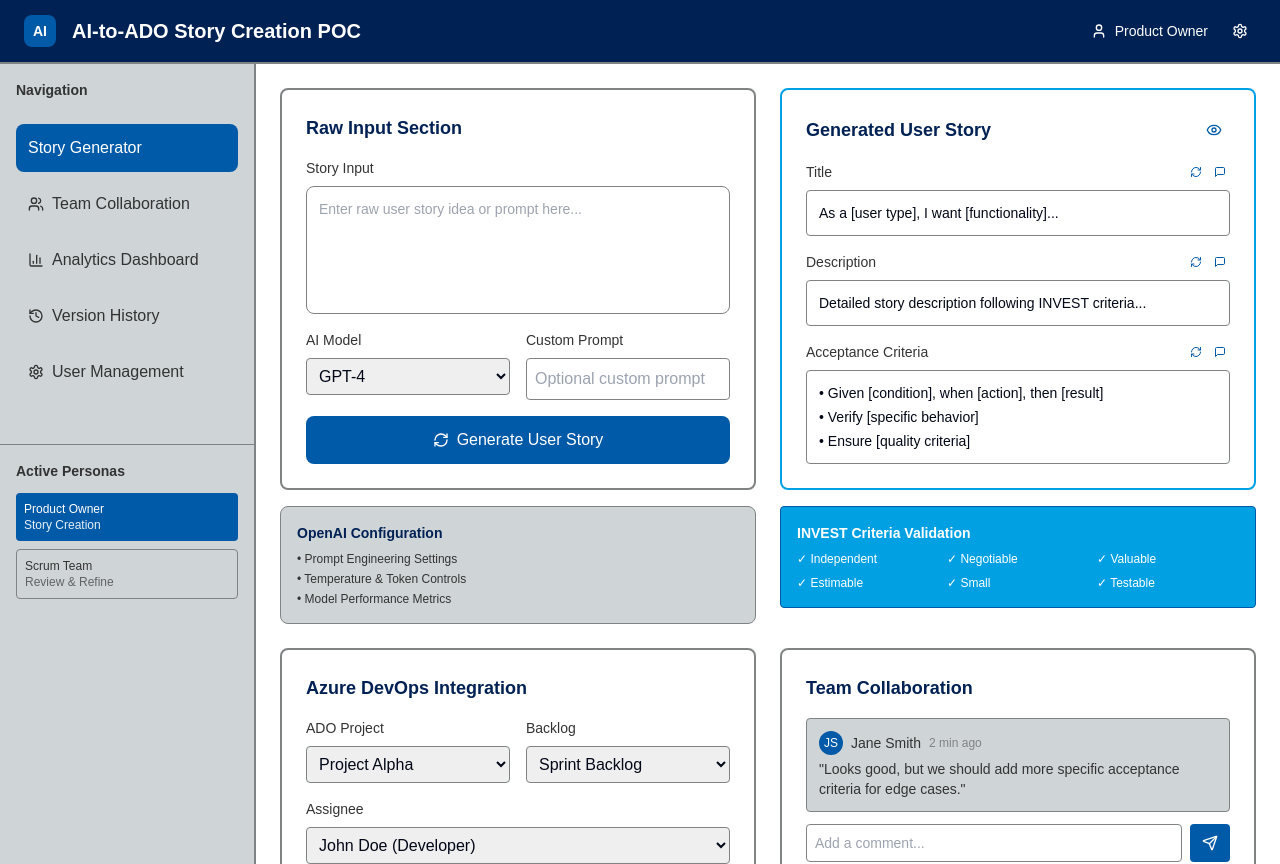
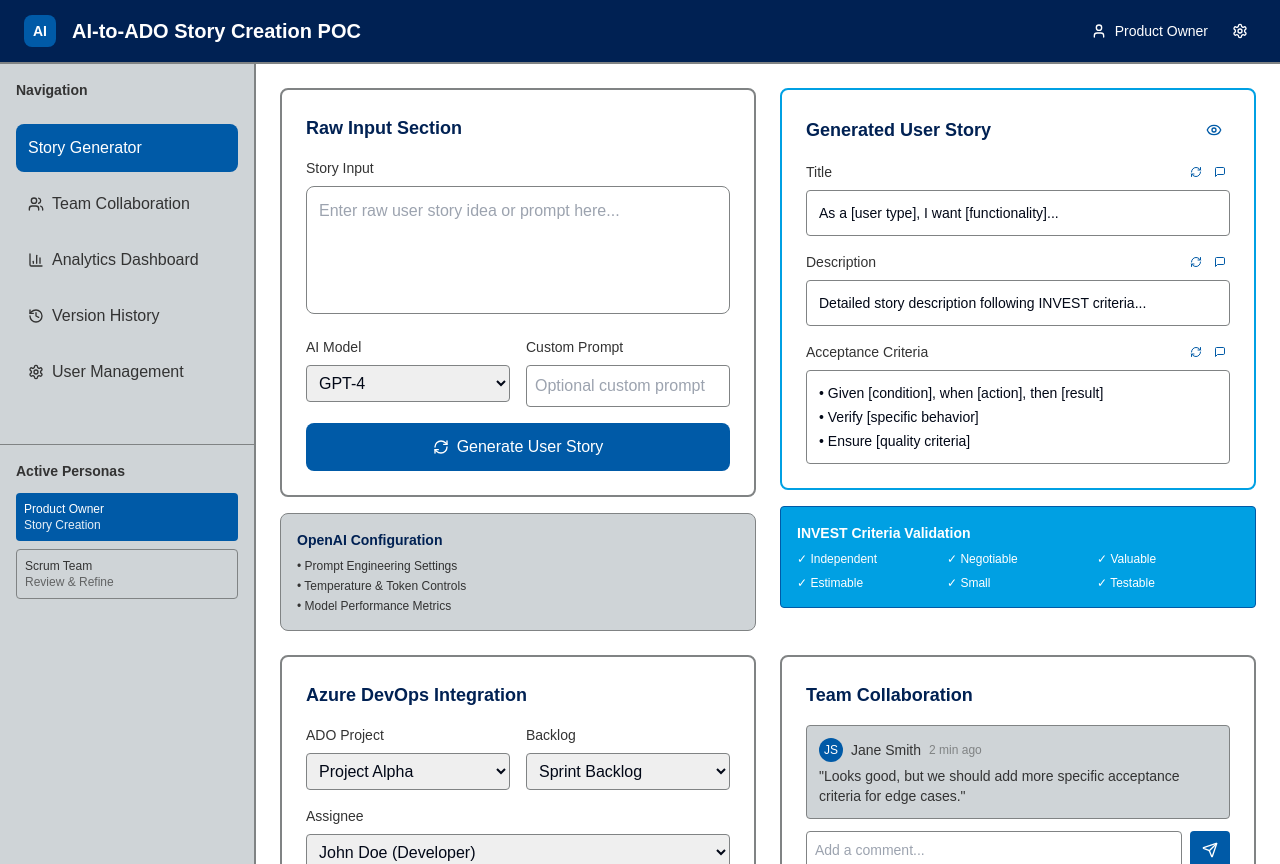
Before and after one commit to afarabee/prompt-to-product-ado, a React (Vite) app: page /wireframe in a window 1280 px wide. Built offline with nearby package versions, Linux system fonts and the light colour scheme.

Commit message:
Revert to previous wireframe
Reverts the wireframe component to a previous version.

```diff
--- a/src/components/Wireframe.tsx
+++ b/src/components/Wireframe.tsx
@@ -95,9 +95,11 @@ export const Wireframe = () => {
                       <label className="block text-sm font-medium mb-2" style={{ color: '#333333' }}>
                         Story Input
                       </label>
-                      <div className="h-32 p-3 border rounded-lg" style={{ backgroundColor: '#FFFFFF', borderColor: '#808384' }}>
-                        <div className="text-sm text-gray-400">Enter raw user story idea or prompt here...</div>
-                      </div>
+                      <textarea
+                        className="w-full h-32 p-3 border rounded-lg resize-none"
+                        style={{ backgroundColor: '#FFFFFF', borderColor: '#808384' }}
+                        placeholder="Enter raw user story idea or prompt here..."
+                      />
                     </div>
 
                     <div className="grid grid-cols-2 gap-4">
@@ -158,10 +160,10 @@ export const Wireframe = () => {
                       <div className="flex items-center justify-between mb-2">
                         <label className="text-sm font-medium" style={{ color: '#333333' }}>Title</label>
                         <div className="flex gap-1">
-                          <button className="p-1 rounded hover:bg-blue-50">
+                          <button className="p-1 rounded hover:bg-blue-50" title="Regenerate Title">
                             <RefreshCw className="w-3 h-3" style={{ color: '#005AA7' }} />
                           </button>
-                          <button className="p-1 rounded hover:bg-blue-50">
+                          <button className="p-1 rounded hover:bg-blue-50" title="Chat with this field">
                             <MessageSquare className="w-3 h-3" style={{ color: '#005AA7' }} />
                           </button>
                         </div>
@@ -175,10 +177,10 @@ export const Wireframe = () => {
                       <div className="flex items-center justify-between mb-2">
                         <label className="text-sm font-medium" style={{ color: '#333333' }}>Description</label>
                         <div className="flex gap-1">
-                          <button className="p-1 rounded hover:bg-blue-50">
+                          <button className="p-1 rounded hover:bg-blue-50" title="Regenerate Description">
                             <RefreshCw className="w-3 h-3" style={{ color: '#005AA7' }} />
                           </button>
-                          <button className="p-1 rounded hover:bg-blue-50">
+                          <button className="p-1 rounded hover:bg-blue-50" title="Chat with this field">
                             <MessageSquare className="w-3 h-3" style={{ color: '#005AA7' }} />
                           </button>
                         </div>
@@ -192,10 +194,10 @@ export const Wireframe = () => {
                       <div className="flex items-center justify-between mb-2">
                         <label className="text-sm font-medium" style={{ color: '#333333' }}>Acceptance Criteria</label>
                         <div className="flex gap-1">
-                          <button className="p-1 rounded hover:bg-blue-50">
+                          <button className="p-1 rounded hover:bg-blue-50" title="Regenerate Criteria">
                             <RefreshCw className="w-3 h-3" style={{ color: '#005AA7' }} />
                           </button>
-                          <button className="p-1 rounded hover:bg-blue-50">
+                          <button className="p-1 rounded hover:bg-blue-50" title="Chat with this field">
                             <MessageSquare className="w-3 h-3" style={{ color: '#005AA7' }} />
                           </button>
                         </div>
```
